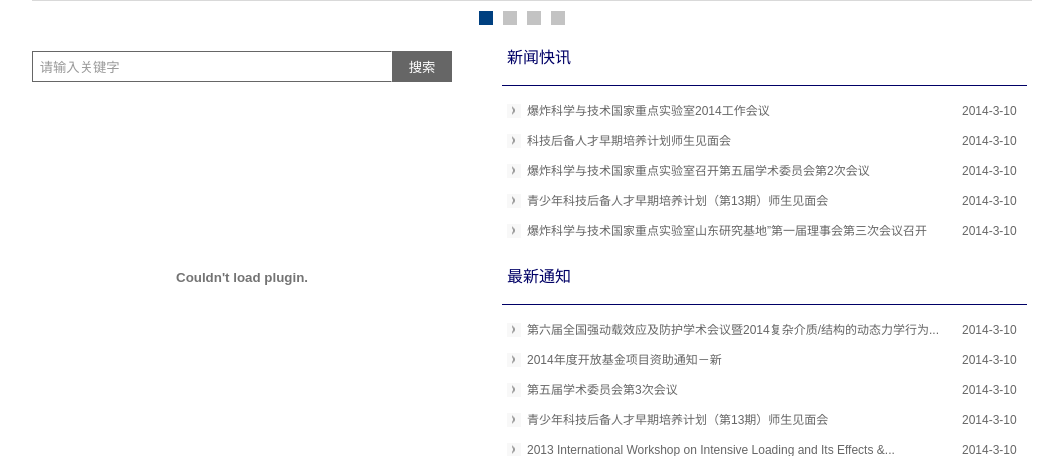
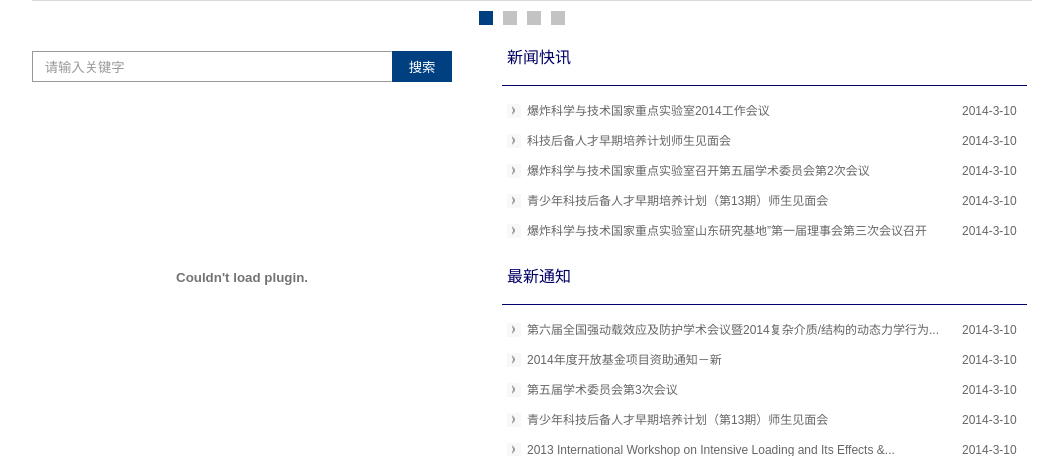
Before and after one commit to lizzyphy/lab_baozha, a CodeIgniter app: page / in a window 1280 px wide. Shown: the part 495-951 px from the top of the page, without its empty margins (108-1171 px from the left). Run offline with CodeIgniter, Linux system fonts and the light colour scheme.

Commit message:
更改按钮颜色

```diff
--- a/static/css/css.css
+++ b/static/css/css.css
@@ -164,11 +164,11 @@
 }
 .input_ser{
 	box-shadow: none;
-	width: 355px;
+	width: 350px;
 	height: 29px;
-	border: 1px solid #666;
+	border: 1px solid #999;
 	border-right-color: #FFF;
-	padding-left: 3px;
+	padding-left: 8px;
 	_line-height: 29px;
 }
 
@@ -178,10 +178,10 @@
 	height: 31px;
 	float: left;
 	display: block;
-	border-left:none;
+	border-left: none;
 	border: 0px;
 	font-family: Microsoft YaHei;
-	background-color: #666;
+	background-color: #004080;
 	color: #FFF;
 }
 table {
```
